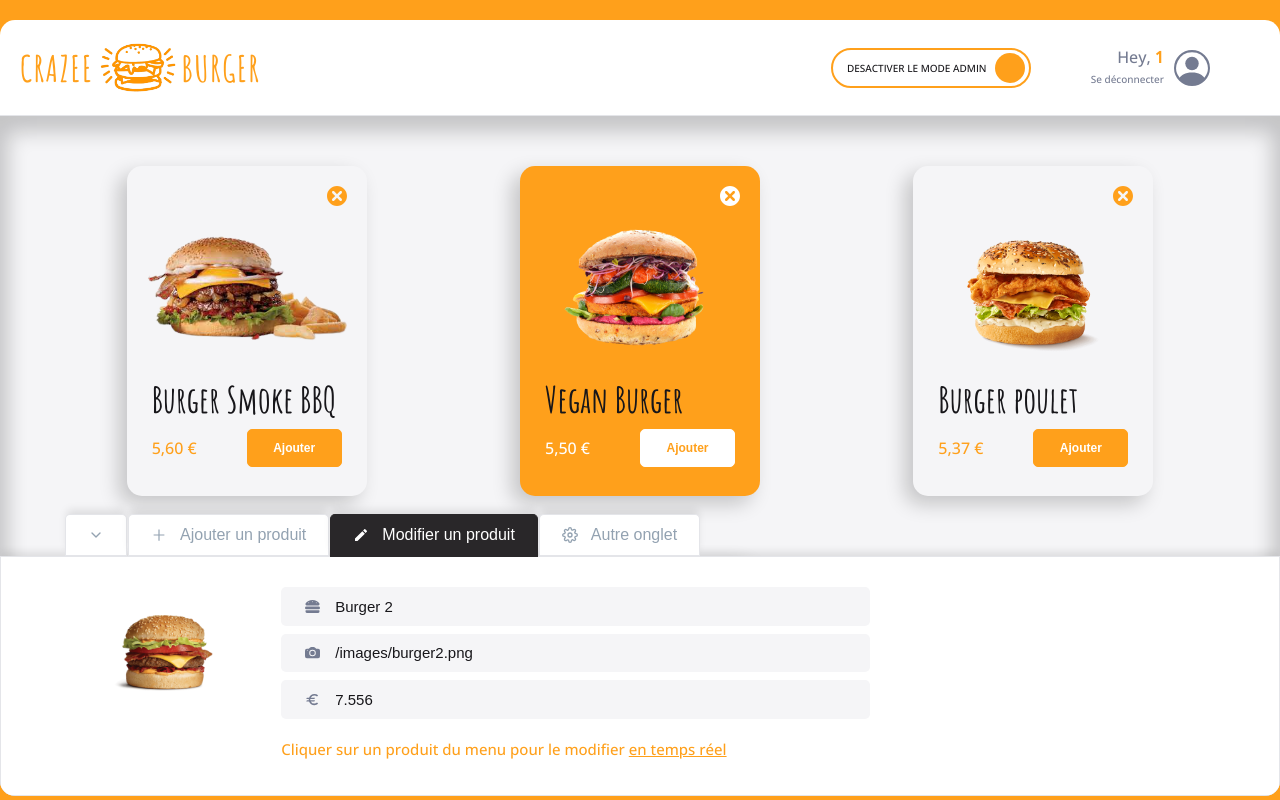
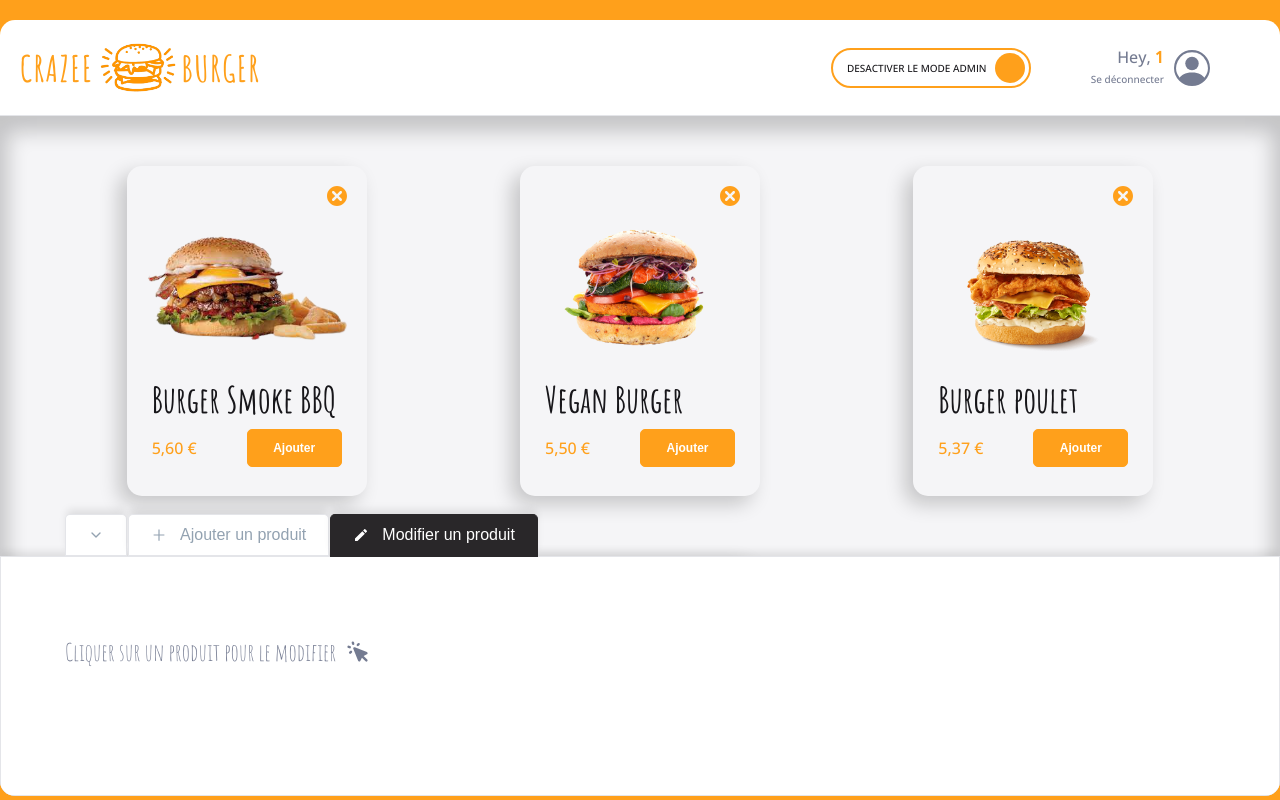
Before and after one commit to YohannMaiVan/React-crazee-burger, a React (Vite) app: page /order/1 in a window 1280 px wide. Built offline with nearby package versions, Linux system fonts and the light colour scheme.

Commit message:
🔥 F09 : ADMIN PANEL > Remove examples

```diff
--- a/src/components/pages/order/Main/Admin/tabsConfig.jsx
+++ b/src/components/pages/order/Main/Admin/tabsConfig.jsx
@@ -1,11 +1,8 @@
 import { AiOutlinePlus } from "react-icons/ai"
 import { MdModeEditOutline } from "react-icons/md"
-import { FiSettings } from "react-icons/fi"
 import AddForm from "./AdminPanel/AddForm"
 import EditForm from "./AdminPanel/EditForm"
 import HintMessage from "./AdminPanel/HintMessage.jsx"
-import Form from "./AdminPanel/Form"
-import Button from "../../../../reusable-ui/Button"
 
 export const getTabsConfig = (hasAlreadyBeenClicked) => [
   {
@@ -20,33 +17,7 @@ export const getTabsConfig = (hasAlreadyBeenClicked) => [
     Icon: <MdModeEditOutline />,
     Content: hasAlreadyBeenClicked ? <EditForm /> : <HintMessage />,
   },
-  {
-    index: "manger",
-    label: "Autre onglet",
-    Icon: <FiSettings />,
-    Content: <UnComposant />,
-  },
 ]
 
 export const getTabSelected = (tabs, currentTabSelected) =>
   tabs.find((tab) => tab.index === currentTabSelected)
-
-export function UnComposant() {
-  return (
-    <Form
-      product={{
-        id: "1",
-        imageSource: "/images/burger1.png",
-        title: "Burger 1",
-        price: 5.297,
-        quantity: 0,
-        isAvailable: true,
-        isAdvertised: false,
-      }}
-    >
-      <div style={{ width: "50%" }}>
-        <Button version="primary" label={"Bonjour"} />
-      </div>
-    </Form>
-  )
-}
--- a/src/components/pages/order/OrderPage.jsx
+++ b/src/components/pages/order/OrderPage.jsx
@@ -17,7 +17,7 @@ export default function OrderPage() {
   const [menu, setMenu] = useState(fakeMenu.MEDIUM)
   const [currentTabSelected, setCurrentTabSelected] = useState("edit")
   const [newProduct, setNewProduct] = useState(EMPTY_PRODUCT)
-  const [productSelected, setProductSelected] = useState(fakeMenu.SMALL[1])
+  const [productSelected, setProductSelected] = useState(EMPTY_PRODUCT)
   const titleEditRef = useRef()
 
   // comportements (gestionnaire de state ou "state handlers")
```
